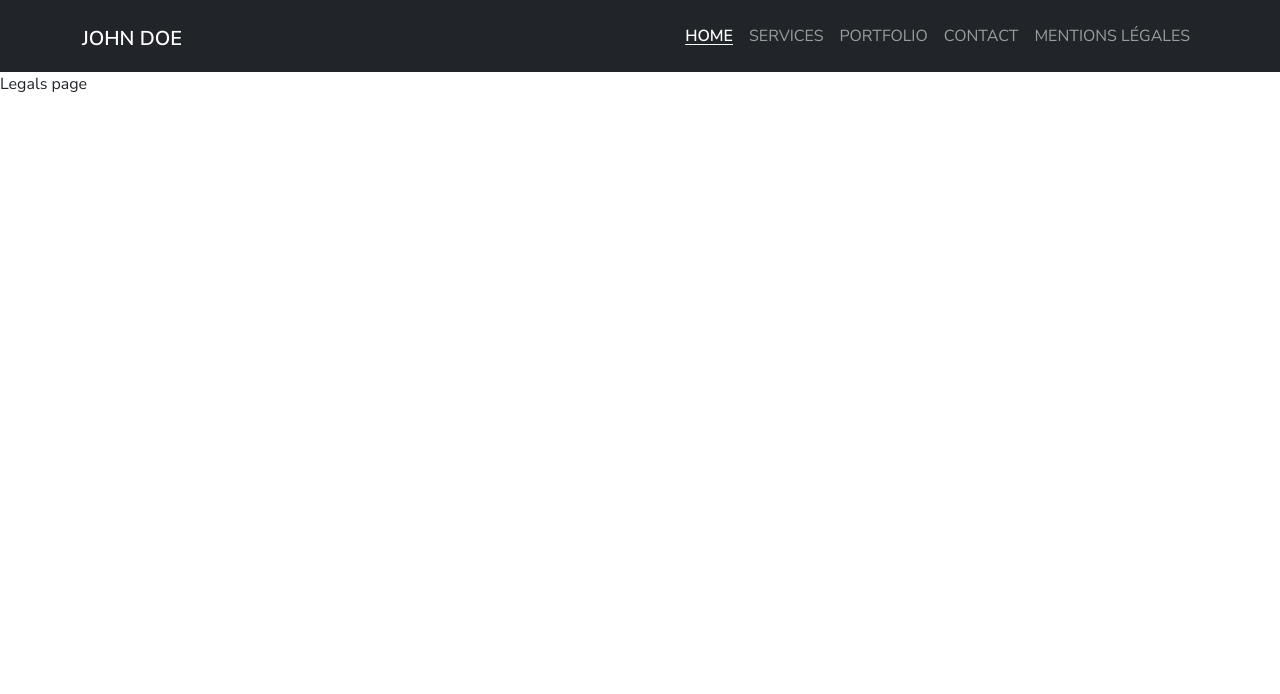
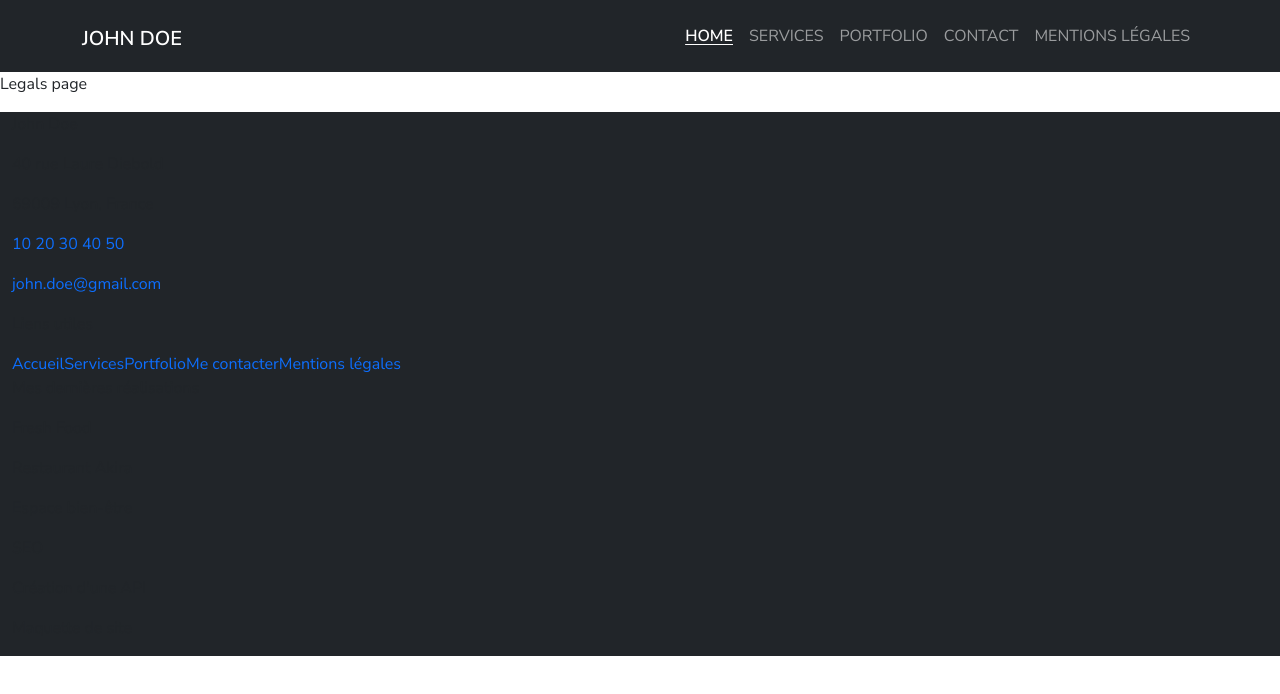
Before and after one commit to kevinmarlin-alt/devoir-portfolio-react, a React (Create React App) app: page /mentions-legals in a window 1280 px wide. Shown: the top 694 px of the page. Built offline with nearby package versions, Linux system fonts and the light colour scheme.

Commit message:
feat(foot): implement the first element and link with pages

```diff
--- a/src/App.js
+++ b/src/App.js
@@ -2,6 +2,7 @@ import React from "react";
 import { Routes, Route } from "react-router-dom";
 
 import Nav from "./assets/components/Nav"
+import Footer from "./assets/components/Footer"
 import Home from "./pages/Home"
 import Services from "./pages/Services"
 import Portfolio from "./pages/Portfolio"
@@ -19,6 +20,7 @@ export default function App() {
         <Route path="/contact" element={<Contact />} />
         <Route path="/mentions-legals" element={<Legals />} />
       </Routes>
+      <Footer />
     </div>
   )
 }
--- /dev/null
+++ b/src/assets/components/Footer.jsx
@@ -0,0 +1,41 @@
+import React from "react";
+import { Link } from "react-router-dom";
+
+const Footer = () => {
+
+    return (
+        <footer className="container-fluid" >
+            <div className="row bg-dark">
+                <section>
+                    <p>John Doe</p>
+                    <address>
+                        <p>40 rue Laure Diebold</p>
+                        <p>69009 Lyon, France</p>
+                        <p><a href="tel:+331020304050">10 20 30 40 50</a></p>
+                        <p><a href="mailto:john.doe@gmail.com">john.doe@gmail.com</a></p>
+                    </address>
+                </section>
+                <section>
+                    <p>Liens utiles</p>
+                    <Link to="/">Accueil</Link>
+                    <Link to="/services">Services</Link>
+                    <Link to="/portfolio">Portfolio</Link>
+                    <Link to="/contact">Me contacter</Link>
+                    <Link to="/mentions-legals">Mentions légales</Link>
+                </section>
+                <section>
+                    <p>Mes dernières réalisations</p>
+                    <p>Fresh Food</p>
+                    <p>Restaurant Akira</p>
+                    <p>Espace bien-être</p>
+                    <p>SEO</p>
+                    <p>Création d'une API</p>
+                    <p>Maquette de site</p>
+                </section>
+            </div>
+        </footer>
+    )
+
+}
+
+export default Footer;
--- a/src/assets/components/Nav.jsx
+++ b/src/assets/components/Nav.jsx
@@ -30,7 +30,7 @@ const Nav = () => {
                     </button>
 
                     <div className="collapse navbar-collapse justify-content-end" id="navbarNav">
-                        <ul className="navbar-nav text-decoration-none">
+                        <ul className="navbar-nav">
                             <li className="nav-item">
                                 <Link className="nav-link active" to="/" onClick={toggleActiveLink}>HOME</Link>
                             </li>
--- a/src/assets/css/index.css
+++ b/src/assets/css/index.css
@@ -5,3 +5,7 @@ body {
     font-family: "Nunito Sans", sans-serif;
     font-weight: 400;
 }
+
+a {
+    text-decoration: none;
+}
```
